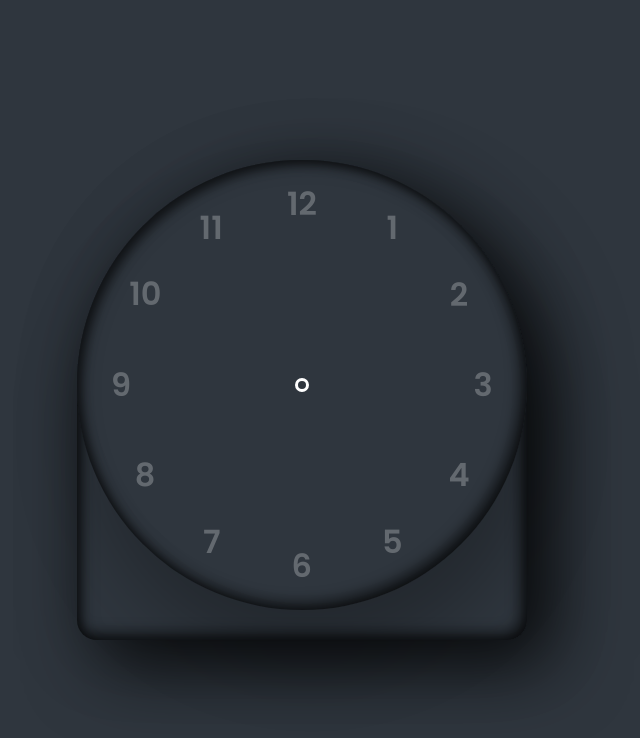
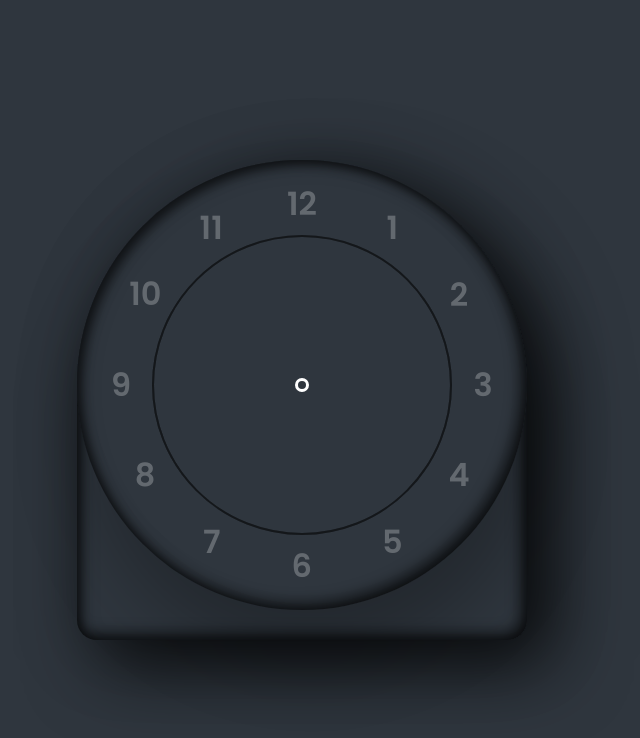
Before and after one commit to tahrim-ahmed/css_clock, a plain HTML site: page index.html in a window 1280 px wide. Shown: the whole page, without its empty margins (338-978 px from the left). Drawn offline with Linux system fonts and the light colour scheme.

Commit message:
- circle1

```diff
--- a/index.html
+++ b/index.html
@@ -8,6 +8,11 @@
 <body>
 <div class="container">
     <div class="clock">
+
+        <div class="circle"><i></i></div>
+        <div class="circle circle2"><i></i></div>
+        <div class="circle circle3"><i></i></div>
+
         <span style="--i:1;"><b>1</b></span>
         <span style="--i:2;"><b>2</b></span>
         <span style="--i:3;"><b>3</b></span>
--- a/style.css
+++ b/style.css
@@ -72,3 +72,11 @@ body {
     display: inline-block;
     transform: rotate(calc(-30deg * var(--i)));
 }
+
+.circle {
+    position: absolute;
+    width: 300px;
+    height: 300px;
+    border: 2px solid rgba(0,0,0,0.25);
+    border-radius: 50%;
+}
```
